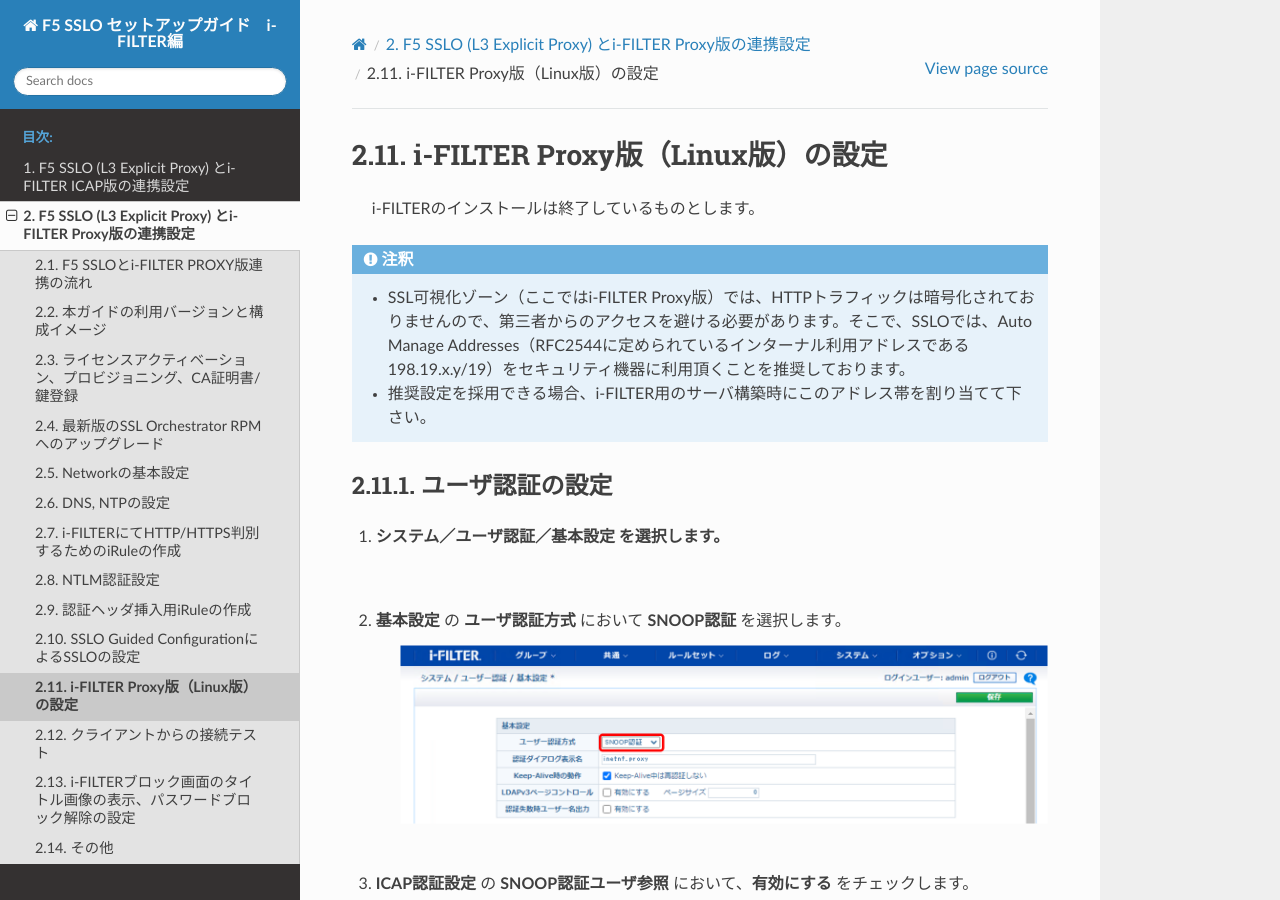
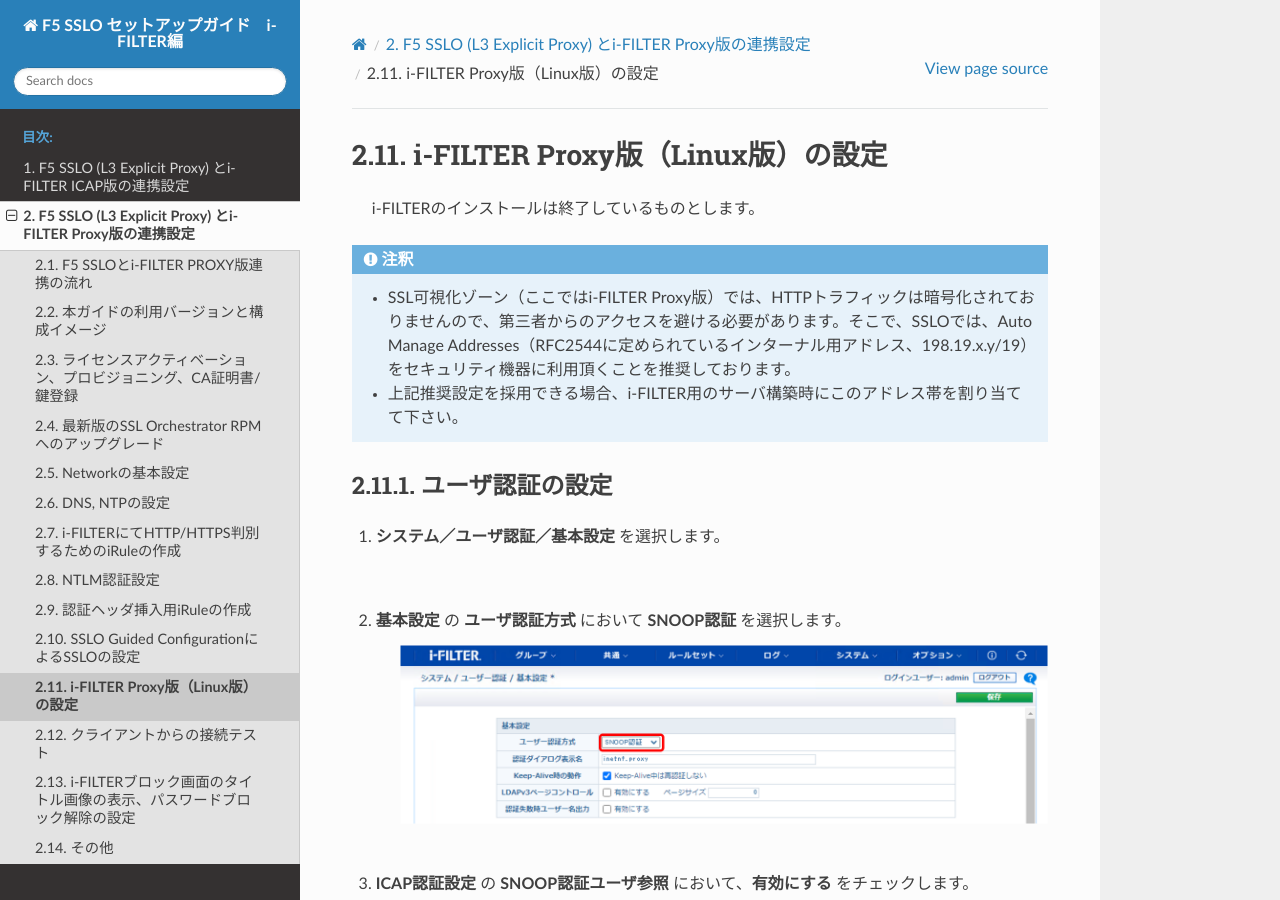
Before and after one commit to BeF5/f5j-sslo-iswf, a Sphinx documentation site: the page built from docs/content2/module11/module11.rst, in a window 1280 px wide and 900 px high. Built offline with Sphinx 7.4.7 and the Read the Docs theme 2.0.0, drawn with Linux system fonts in a browser that asks for light colours.

Commit message:
・ライセンス、Auto Manage Address、可視化ゾーンに暗号化トラフィックは流せないことの注意喚起を追加。（1.2, 1.10, 2.2, 2.10, 2.11） ・i-FILTERのヘッダーコントローラの設定追加。（2.11）

```diff
--- a/docs/content2/module10/module10.rst
+++ b/docs/content2/module10/module10.rst
@@ -37,7 +37,7 @@
 
     .. image:: images/mod10-9.png
     |
-#. **Service Definition** にて、**Auto Manage Addresses** のチェックをはずし、SSLOからi-FILTER ProxyへHTTPトラフィックを転送するVLAN, Self IPの情報を入力します。 （検証環境の都合でAuto Manage Addressesは利用しておりません。）
+#. **Service Definition** にて、**Auto Manage Addresses** のチェックをはずし、SSLOからi-FILTER ProxyへHTTPトラフィックを転送するVLAN, Self IPの情報を入力します。 （ここでは、検証環境の都合でAuto Manage Addressesは利用しておりません。）
 
     .. image:: images/mod10-10.png
     |
--- a/docs/content2/module11/module11.rst
+++ b/docs/content2/module11/module11.rst
@@ -4,13 +4,14 @@
 　 i-FILTERのインストールは終了しているものとします。
 
 .. note::
-    - SSL可視化ゾーン（ここではi-FILTER Proxy版）では、HTTPトラフィックは暗号化されておりませんので、第三者からのアクセスを避ける必要があります。そこで、SSLOでは、Auto Manage Addresses（RFC2544に定められているインターナル利用アドレスである198.19.x.y/19）をセキュリティ機器に利用頂くことを推奨しております。
-    - 推奨設定を採用できる場合、i-FILTER用のサーバ構築時にこのアドレス帯を割り当てて下さい。
+    - SSL可視化ゾーン（ここではi-FILTER Proxy版）では、HTTPトラフィックは暗号化されておりませんので、第三者からのアクセスを避ける必要があります。そこで、SSLOでは、Auto Manage Addresses（RFC2544に定められているインターナル用アドレス、198.19.x.y/19）をセキュリティ機器に利用頂くことを推奨しております。
+    - 上記推奨設定を採用できる場合、i-FILTER用のサーバ構築時にこのアドレス帯を割り当てて下さい。
 
 ユーザ認証の設定
 ---------------
 
 #. **システム／ユーザ認証／基本設定** を選択します。
+
     |
 #. **基本設定** の **ユーザ認証方式** において **SNOOP認証** を選択します。
 
@@ -77,8 +78,10 @@
 --------------------------------------
 
 #. iRuleで挿入したX-Forwarded-For（クライアントIPアドレス）をi-FILTERログに出力するための設定を行います。
+
     |
 #. **／システム／ヘッダーコントローラ** を選択します。
+
     |
 #. 以下のように、設定します。
 
```
